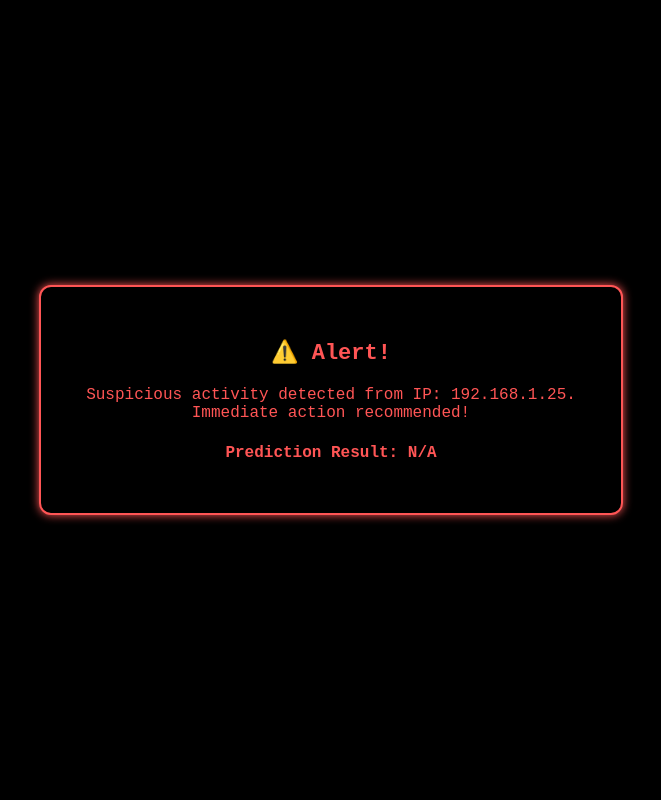
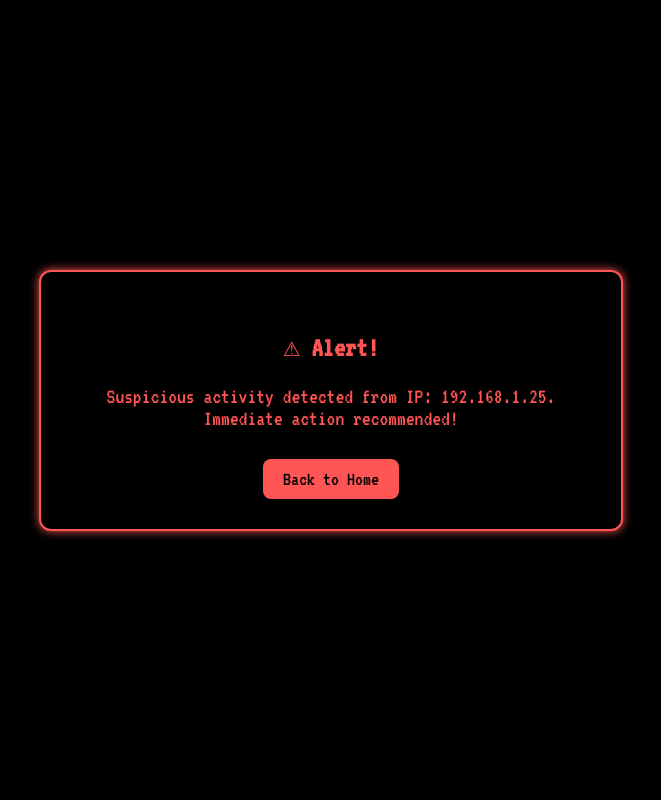
Before and after one commit to GenesisBibhu/ml_intrusion-, a Django app: page /alert in a window 1280 px wide. Shown: the whole page, without its empty margins (309-970 px from the left). Run offline with Django 5.2, Linux system fonts and the light colour scheme; parts of the project's set-up code (start-up, migrations or seed data) failed here and were passed over.

Commit message:
alert.html

```diff
--- a/Template/alert.html
+++ b/Template/alert.html
@@ -3,18 +3,21 @@
 <head>
     <meta charset="UTF-8">
     <title>Terminal Alert</title>
+    <link href="https://fonts.googleapis.com/css2?family=VT323&display=swap" rel="stylesheet">
     <style>
         body {
             margin: 0;
             padding: 0;
-            font-family: "Courier New", Courier, monospace;
+            font-family: 'VT323', monospace;
             display: flex;
             align-items: center;
             justify-content: center;
             height: 100vh;
             background-color: black;
             color: #f55;
+            font-size: 22px;
         }
+
         .card {
             background-color: black;
             border: 2px solid #f55;
@@ -24,23 +27,44 @@
             max-width: 500px;
             text-align: center;
         }
+
         .card h3 {
             color: #f55;
-            font-size: 22px;
+            font-size: 28px;
             margin-bottom: 20px;
         }
+
         .card p {
-            font-size: 16px;
+            font-size: 22px;
             color: #f55;
+            margin-bottom: 30px;
+        }
+
+        .back-button {
+            display: inline-block;
+            padding: 10px 20px;
+            color: black;
+            background-color: #f55;
+            border: none;
+            border-radius: 8px;
+            font-size: 20px;
+            font-family: 'VT323', monospace;
+            text-decoration: none;
+            cursor: pointer;
+            transition: background-color 0.3s ease;
+        }
+
+        .back-button:hover {
+            background-color: #ff8888;
         }
     </style>
 </head>
 <body>
 
 <div class="card">
-    <h3>⚠️ Alert!</h3>
+    <h3>⚠ Alert!</h3>
     <p>{{ alert_message }}</p>
-    <h4>Prediction Result: {{ prediction_result }}</h4>
+    <a href="http://127.0.0.1:8000/" class="back-button">Back to Home</a>
 </div>
 
 </body>
```
